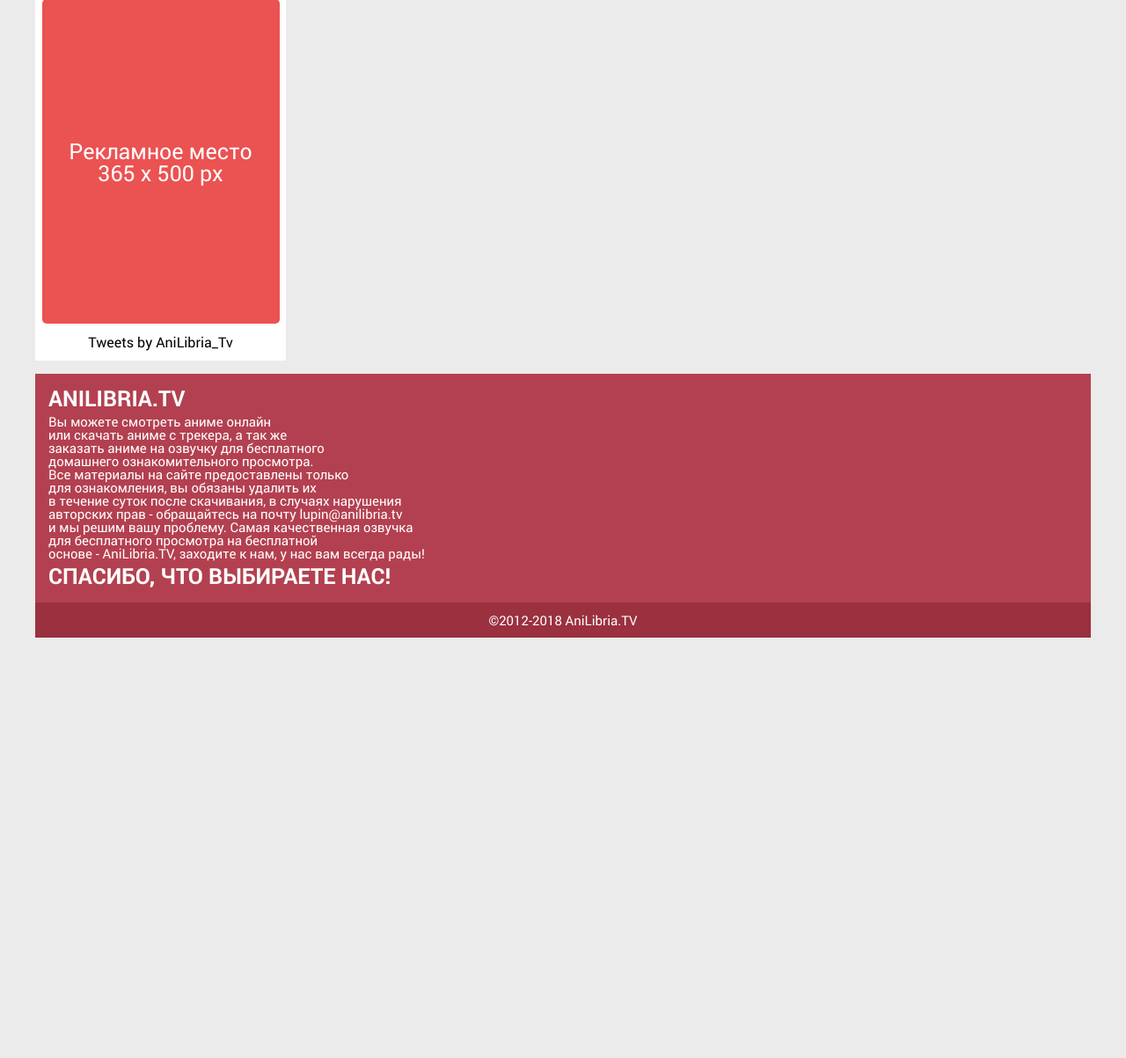
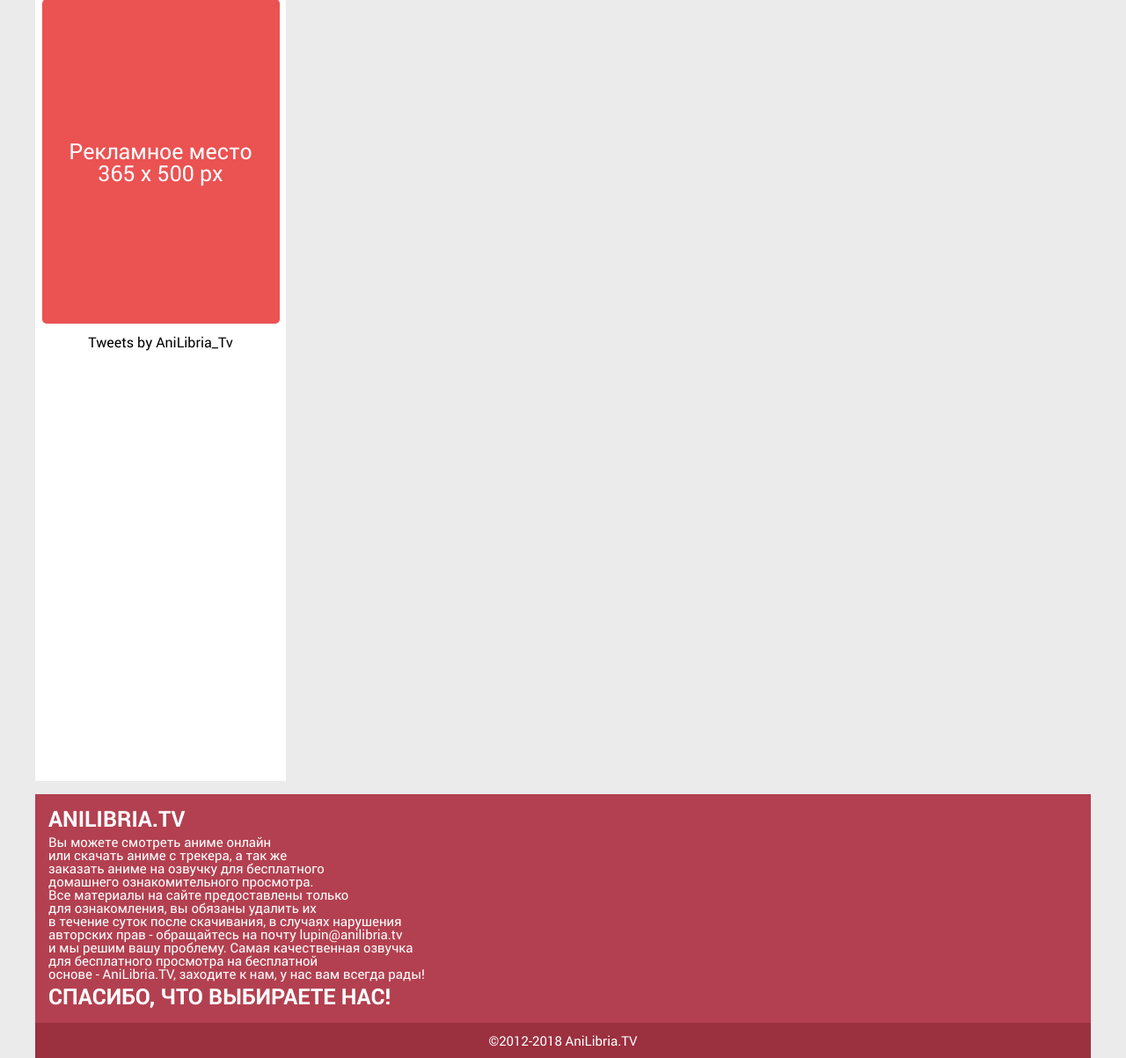
Before and after one commit to kopoba/anilibria, a PHP site: page /pages/blank.php in a window 1280 px wide. Shown: the part 885-2088 px from the top of the page at 88% size. Before the commit the page ends 1610 px from the top, so only its background shows below. Run offline with PHP 8.4, Linux system fonts and the light colour scheme; style sheets or scripts are compiled from the project's sources; some libraries are stand-ins or nearby versions.

Commit message:
twitter size fix

```diff
--- a/css/style.css
+++ b/css/style.css
@@ -194,7 +194,7 @@
   height: 100px;
 }
 
-/* line 160, D:/GitHub Projects/anilibria/sass/style.scss */
+/* line 159, D:/GitHub Projects/anilibria/sass/style.scss */
 #side_menu #social_links {
   width: 362px;
   margin: 20px auto;
@@ -204,7 +204,7 @@
   background-color: #ededed;
 }
 
-/* line 167, D:/GitHub Projects/anilibria/sass/style.scss */
+/* line 166, D:/GitHub Projects/anilibria/sass/style.scss */
 #side_menu #social_links > span {
   display: block;
   width: 100%;
@@ -216,13 +216,13 @@
   margin-bottom: 10px;
 }
 
-/* line 177, D:/GitHub Projects/anilibria/sass/style.scss */
+/* line 176, D:/GitHub Projects/anilibria/sass/style.scss */
 #side_menu #social_links > a {
   display: inline-block;
   margin: 5px 10px;
 }
 
-/* line 183, D:/GitHub Projects/anilibria/sass/style.scss */
+/* line 181, D:/GitHub Projects/anilibria/sass/style.scss */
 #side_menu #notice {
   display: flex;
   width: 365px;
@@ -235,19 +235,20 @@
   justify-content: center;
 }
 
-/* line 194, D:/GitHub Projects/anilibria/sass/style.scss */
+/* line 192, D:/GitHub Projects/anilibria/sass/style.scss */
 #side_menu #notice p {
   font-size: 30px;
   line-height: 30px;
 }
 
-/* line 200, D:/GitHub Projects/anilibria/sass/style.scss */
+/* line 197, D:/GitHub Projects/anilibria/sass/style.scss */
 #side_menu #twitter_block {
   width: 365px;
+  height: 500px;
   margin: 20px auto 0 auto;
 }
 
-/* line 206, D:/GitHub Projects/anilibria/sass/style.scss */
+/* line 204, D:/GitHub Projects/anilibria/sass/style.scss */
 #main_content_top {
   position: relative;
   width: calc(100% - 450px);
@@ -258,7 +259,7 @@
   float: right;
 }
 
-/* line 214, D:/GitHub Projects/anilibria/sass/style.scss */
+/* line 212, D:/GitHub Projects/anilibria/sass/style.scss */
 #main_content_top #notice_top {
   display: flex;
   align-items: center;
@@ -270,21 +271,21 @@
   float: left;
 }
 
-/* line 223, D:/GitHub Projects/anilibria/sass/style.scss */
+/* line 221, D:/GitHub Projects/anilibria/sass/style.scss */
 #main_content_top #notice_top p {
   font-size: 30px;
   line-height: 30px;
   color: #fff;
 }
 
-/* line 229, D:/GitHub Projects/anilibria/sass/style.scss */
+/* line 227, D:/GitHub Projects/anilibria/sass/style.scss */
 #main_content_top #search {
   text-align: center;
   width: 50%;
   float: right;
 }
 
-/* line 234, D:/GitHub Projects/anilibria/sass/style.scss */
+/* line 231, D:/GitHub Projects/anilibria/sass/style.scss */
 #main_content_top #search > p {
   color: #3c3c3c;
   font-size: 25px;
@@ -292,7 +293,7 @@
   padding: 0;
 }
 
-/* line 241, D:/GitHub Projects/anilibria/sass/style.scss */
+/* line 237, D:/GitHub Projects/anilibria/sass/style.scss */
 #main_content_top #search input {
   width: 75%;
   height: 40px;
@@ -304,12 +305,12 @@
   padding: 10px 20px;
 }
 
-/* line 250, D:/GitHub Projects/anilibria/sass/style.scss */
+/* line 246, D:/GitHub Projects/anilibria/sass/style.scss */
 #main_content_top #search input:focus {
   color: #3c3c3c;
 }
 
-/* line 257, D:/GitHub Projects/anilibria/sass/style.scss */
+/* line 253, D:/GitHub Projects/anilibria/sass/style.scss */
 #main_content {
   position: relative;
   width: calc(100% - 510px);
@@ -320,7 +321,7 @@
   float: right;
 }
 
-/* line 266, D:/GitHub Projects/anilibria/sass/style.scss */
+/* line 261, D:/GitHub Projects/anilibria/sass/style.scss */
 #main_content .anime_block {
   position: inherit;
   border-bottom: 5px solid #ededed;
@@ -328,12 +329,12 @@
   min-height: 350px;
 }
 
-/* line 271, D:/GitHub Projects/anilibria/sass/style.scss */
+/* line 266, D:/GitHub Projects/anilibria/sass/style.scss */
 #main_content .anime_block:last-child {
   margin-bottom: 0;
 }
 
-/* line 274, D:/GitHub Projects/anilibria/sass/style.scss */
+/* line 269, D:/GitHub Projects/anilibria/sass/style.scss */
 #main_content .anime_block > img {
   width: 220px;
   height: 320px;
@@ -343,13 +344,13 @@
   margin-right: 10px;
 }
 
-/* line 282, D:/GitHub Projects/anilibria/sass/style.scss */
+/* line 277, D:/GitHub Projects/anilibria/sass/style.scss */
 #main_content .anime_block header {
   position: inherit;
   width: 100%;
 }
 
-/* line 285, D:/GitHub Projects/anilibria/sass/style.scss */
+/* line 280, D:/GitHub Projects/anilibria/sass/style.scss */
 #main_content .anime_block header span {
   background-color: #eb5252;
   color: #fff;
@@ -361,42 +362,42 @@
   float: left;
 }
 
-/* line 295, D:/GitHub Projects/anilibria/sass/style.scss */
+/* line 290, D:/GitHub Projects/anilibria/sass/style.scss */
 #main_content .anime_block header h1 {
   font-size: 25px;
   line-height: 25px;
   color: #eb5252;
 }
 
-/* line 301, D:/GitHub Projects/anilibria/sass/style.scss */
+/* line 296, D:/GitHub Projects/anilibria/sass/style.scss */
 #main_content .anime_block div {
   margin-top: 20px;
 }
 
-/* line 303, D:/GitHub Projects/anilibria/sass/style.scss */
+/* line 298, D:/GitHub Projects/anilibria/sass/style.scss */
 #main_content .anime_block div > p {
   color: #3c3c3c;
   width: 100%;
 }
 
-/* line 306, D:/GitHub Projects/anilibria/sass/style.scss */
+/* line 301, D:/GitHub Projects/anilibria/sass/style.scss */
 #main_content .anime_block div > p span {
   color: #3c3c3c;
 }
 
-/* line 309, D:/GitHub Projects/anilibria/sass/style.scss */
+/* line 304, D:/GitHub Projects/anilibria/sass/style.scss */
 #main_content .anime_block div > p a {
   color: #eb5252;
 }
 
-/* line 313, D:/GitHub Projects/anilibria/sass/style.scss */
+/* line 308, D:/GitHub Projects/anilibria/sass/style.scss */
 #main_content .anime_block div .torr-buttons {
   position: absolute;
   bottom: 65px;
   right: 0;
 }
 
-/* line 317, D:/GitHub Projects/anilibria/sass/style.scss */
+/* line 312, D:/GitHub Projects/anilibria/sass/style.scss */
 #main_content .anime_block div .torr-buttons a {
   float: left;
   display: block;
@@ -409,12 +410,12 @@
   text-transform: uppercase;
 }
 
-/* line 327, D:/GitHub Projects/anilibria/sass/style.scss */
+/* line 322, D:/GitHub Projects/anilibria/sass/style.scss */
 #main_content .anime_block div .torr-buttons a:hover {
   background-color: #ce5351;
 }
 
-/* line 333, D:/GitHub Projects/anilibria/sass/style.scss */
+/* line 328, D:/GitHub Projects/anilibria/sass/style.scss */
 #main_content .anime_block footer {
   border-top: 5px solid #ededed;
   position: relative;
@@ -425,7 +426,7 @@
   padding-top: 5px;
 }
 
-/* line 341, D:/GitHub Projects/anilibria/sass/style.scss */
+/* line 336, D:/GitHub Projects/anilibria/sass/style.scss */
 #main_content .anime_block footer p {
   float: right;
   font-size: 15px;
@@ -434,46 +435,46 @@
   color: #3c3c3c;
 }
 
-/* line 347, D:/GitHub Projects/anilibria/sass/style.scss */
+/* line 342, D:/GitHub Projects/anilibria/sass/style.scss */
 #main_content .anime_block footer p b {
   margin-left: 5px;
 }
 
-/* line 350, D:/GitHub Projects/anilibria/sass/style.scss */
+/* line 345, D:/GitHub Projects/anilibria/sass/style.scss */
 #main_content .anime_block footer p span {
   color: #eb5252;
 }
 
-/* line 356, D:/GitHub Projects/anilibria/sass/style.scss */
+/* line 351, D:/GitHub Projects/anilibria/sass/style.scss */
 #main_content .news_block {
   position: inherit;
   margin-bottom: 30px;
 }
 
-/* line 360, D:/GitHub Projects/anilibria/sass/style.scss */
+/* line 354, D:/GitHub Projects/anilibria/sass/style.scss */
 #main_content .news_block:last-child {
   margin-bottom: 0;
 }
 
-/* line 363, D:/GitHub Projects/anilibria/sass/style.scss */
+/* line 357, D:/GitHub Projects/anilibria/sass/style.scss */
 #main_content .news_block header {
   position: inherit;
   width: 100%;
 }
 
-/* line 366, D:/GitHub Projects/anilibria/sass/style.scss */
+/* line 360, D:/GitHub Projects/anilibria/sass/style.scss */
 #main_content .news_block header h1 {
   font-size: 25px;
   line-height: 27px;
   color: #eb5252;
 }
 
-/* line 372, D:/GitHub Projects/anilibria/sass/style.scss */
+/* line 366, D:/GitHub Projects/anilibria/sass/style.scss */
 #main_content .news_block div {
   margin-top: 20px;
 }
 
-/* line 375, D:/GitHub Projects/anilibria/sass/style.scss */
+/* line 369, D:/GitHub Projects/anilibria/sass/style.scss */
 #main_content .news_block footer {
   border-top: 5px solid #ededed;
   border-bottom: 5px solid #ededed;
@@ -485,7 +486,7 @@
   padding: 5px 0;
 }
 
-/* line 384, D:/GitHub Projects/anilibria/sass/style.scss */
+/* line 378, D:/GitHub Projects/anilibria/sass/style.scss */
 #main_content .news_block footer p {
   float: right;
   font-size: 15px;
@@ -494,17 +495,17 @@
   color: #3c3c3c;
 }
 
-/* line 390, D:/GitHub Projects/anilibria/sass/style.scss */
+/* line 384, D:/GitHub Projects/anilibria/sass/style.scss */
 #main_content .news_block footer p b {
   margin-left: 5px;
 }
 
-/* line 393, D:/GitHub Projects/anilibria/sass/style.scss */
+/* line 387, D:/GitHub Projects/anilibria/sass/style.scss */
 #main_content .news_block footer p span {
   color: #eb5252;
 }
 
-/* line 401, D:/GitHub Projects/anilibria/sass/style.scss */
+/* line 395, D:/GitHub Projects/anilibria/sass/style.scss */
 #main_footer {
   position: relative;
   width: 100%;
@@ -514,7 +515,7 @@
   color: #fff;
 }
 
-/* line 409, D:/GitHub Projects/anilibria/sass/style.scss */
+/* line 402, D:/GitHub Projects/anilibria/sass/style.scss */
 #main_footer #copyrights {
   position: absolute;
   width: 100%;
@@ -526,7 +527,7 @@
   background-color: #9b303f;
 }
 
-/* line 420, D:/GitHub Projects/anilibria/sass/style.scss */
+/* line 412, D:/GitHub Projects/anilibria/sass/style.scss */
 #main_footer #footer_left {
   position: relative;
   width: 50%;
@@ -534,14 +535,14 @@
   padding: 30px 0 0 30px;
 }
 
-/* line 425, D:/GitHub Projects/anilibria/sass/style.scss */
+/* line 417, D:/GitHub Projects/anilibria/sass/style.scss */
 #main_footer #footer_left p {
   margin: 5px 0;
   font-size: 15px;
   line-height: 15px;
 }
 
-/* line 430, D:/GitHub Projects/anilibria/sass/style.scss */
+/* line 422, D:/GitHub Projects/anilibria/sass/style.scss */
 #main_footer #footer_left span {
   font-size: 25px;
   line-height: 25px;
--- a/sass/style.scss
+++ b/sass/style.scss
@@ -156,7 +156,6 @@
       height: 100px;
     }
   }
-
   #social_links {
     width: 362px;
 	margin: 20px auto;
@@ -179,7 +178,6 @@
 	  margin: 5px 10px;
 	}
   }
-
   #notice {
     display: flex;
     width: 365px;
@@ -196,9 +194,9 @@
       line-height: 30px;
     }
   }
-
   #twitter_block {
     width: 365px;
+    height: 500px;
     margin: 20px auto 0 auto;
   }
 }
@@ -230,14 +228,12 @@
     text-align: center;
     width: 50%;
     float: right;
-
     >p {
       color: #3c3c3c;
       font-size: 25px;
       margin: 20px 0 5px 0;
       padding: 0;
     }
-
     input {
       width: 75%;
       height: 40px;
@@ -262,7 +258,6 @@
   margin-left: 30px;
   padding: 30px;
   float: right;
-
   .anime_block {
     position: inherit;
     border-bottom: 5px solid #ededed;
@@ -356,7 +351,6 @@
   .news_block {
     position: inherit;
     margin-bottom: 30px;
-    //min-height: 350px;
     &:last-child {
       margin-bottom: 0;
     }
@@ -405,7 +399,6 @@
   background-color: #b34050;
   margin-top: 30px;
   color: #fff;
-
   #copyrights {
     position: absolute;
     width: 100%;
@@ -416,7 +409,6 @@
     font-size: 15px;
     background-color: #9b303f;
   }
-
   #footer_left {
     position: relative;
     width: 50%;
```
Also changed, not shown: css/width.css (+47 -47 lines), sass/width.scss (+6 -3 lines), 2 other files.
